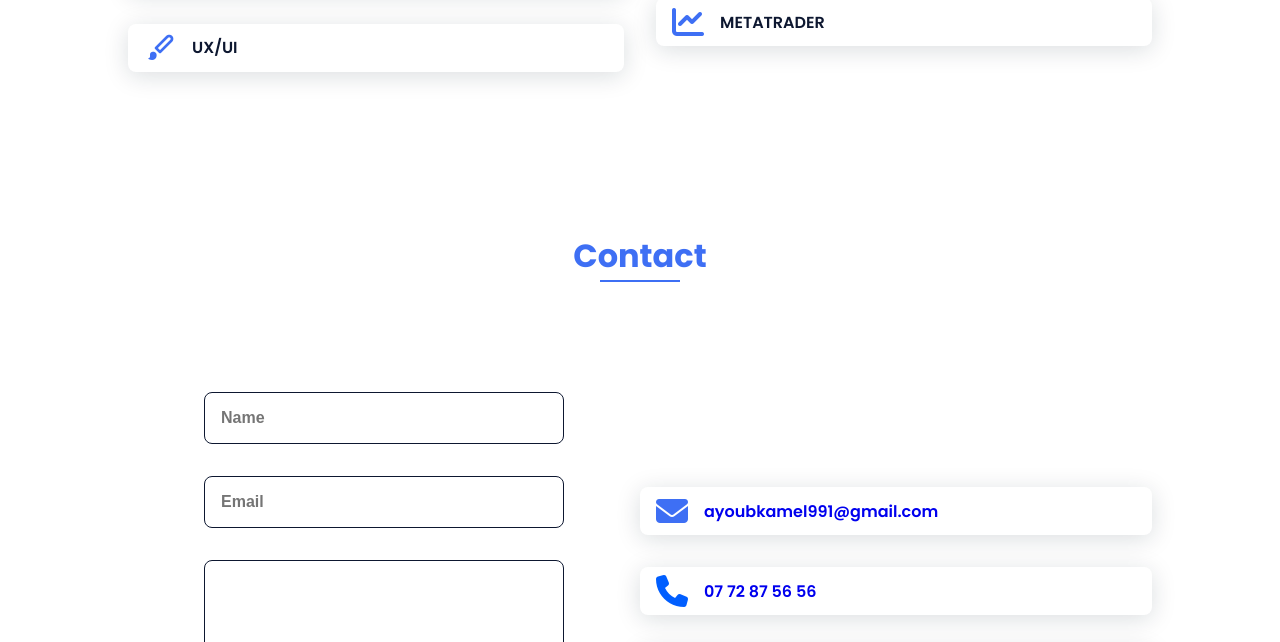
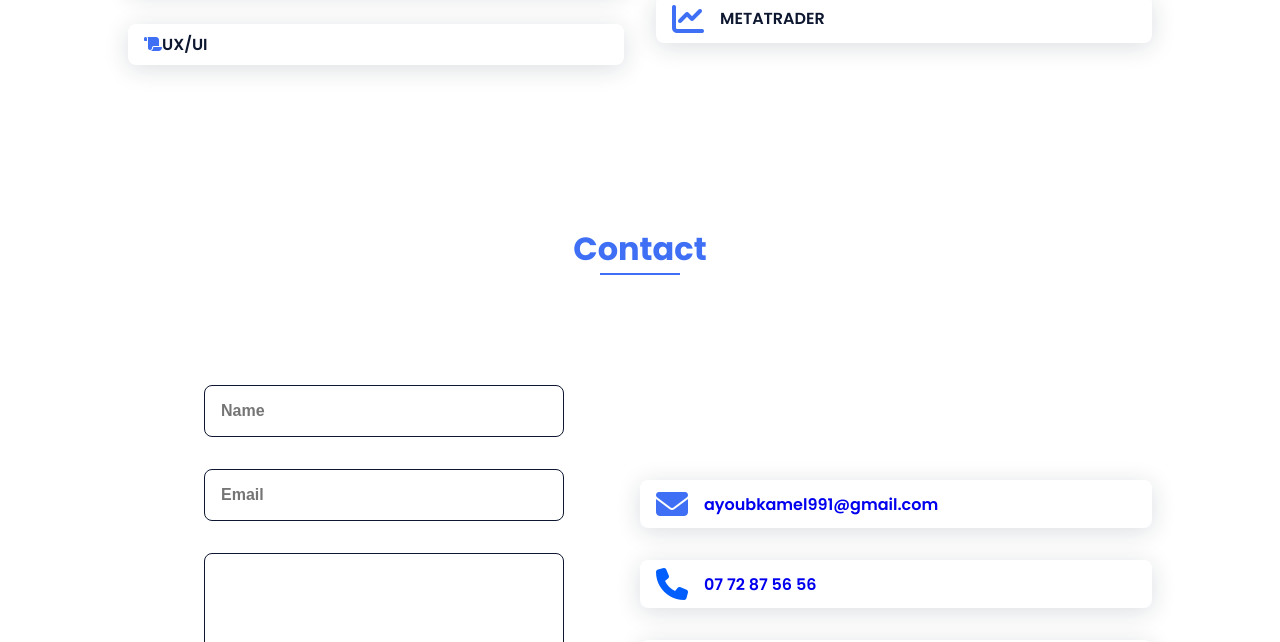
Before and after one commit to Ayoub-Kamel/kamel.ma, a plain HTML site: page index.html in a window 1280 px wide. Shown: the part 3037-3679 px from the top of the page. Drawn offline with nearby package versions, Linux system fonts and the light colour scheme; a web font is replaced by a local one.

Commit message:
Update index.html

```diff
--- a/index.html
+++ b/index.html
@@ -177,7 +177,8 @@
                         </div>
                         <div class="skills__data">
                             <div class="skills__names">
-                                <i class='bx bxs-paint skills__icon'></i>
+                                <i class="fa-solid fa-scroll" style="color: #3e6ff4;"></i>
+
                                 <span class="skills__name">UX/UI</span>
                             </div>
                         </div>
```
